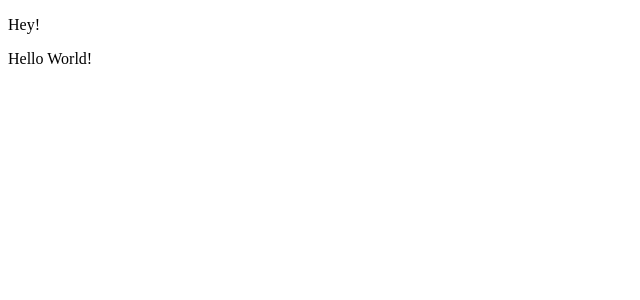
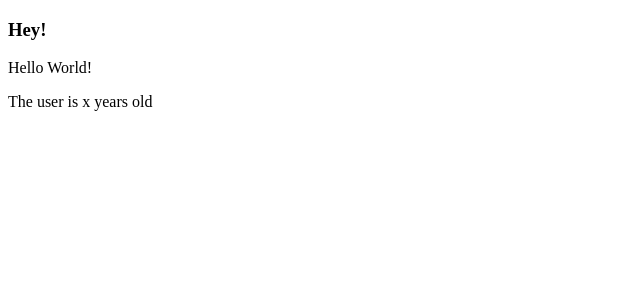
Before and after one commit to Versatilerz/Complete-Vue-Developer-Bootcamp, a Vue app in the folder Advanced/Components/: page / in a window 1280 px wide. Shown: the top 300 px of the page, without its empty margins (0-640 px from the left). Built offline with nearby package versions, Linux system fonts and the light colour scheme.

Commit message:
interaction components

```diff
--- a/Advanced/Components/src/App.vue
+++ b/Advanced/Components/src/App.vue
@@ -1,17 +1,19 @@
 <template>
-  <p>Hey!</p>
-  <p>
-    <Greeting />
-  </p>
+  <h3>Hey!</h3>
+
+  <Greeting></Greeting>
+  <User></User>
 </template>
 
 <script>
 import Greeting from "@/components/Greeting.vue";
+import User from "@/components/User.vue";
 
 export default {
   name: "App",
   components: {
     Greeting,
+    User,
   },
 };
 </script>
--- /dev/null
+++ b/Advanced/Components/src/components/User.vue
@@ -0,0 +1,11 @@
+<template>
+  <p>The user is x years old</p>
+</template>
+
+<script>
+export default {
+  name: "User",
+};
+</script>
+
+<style></style>
```
